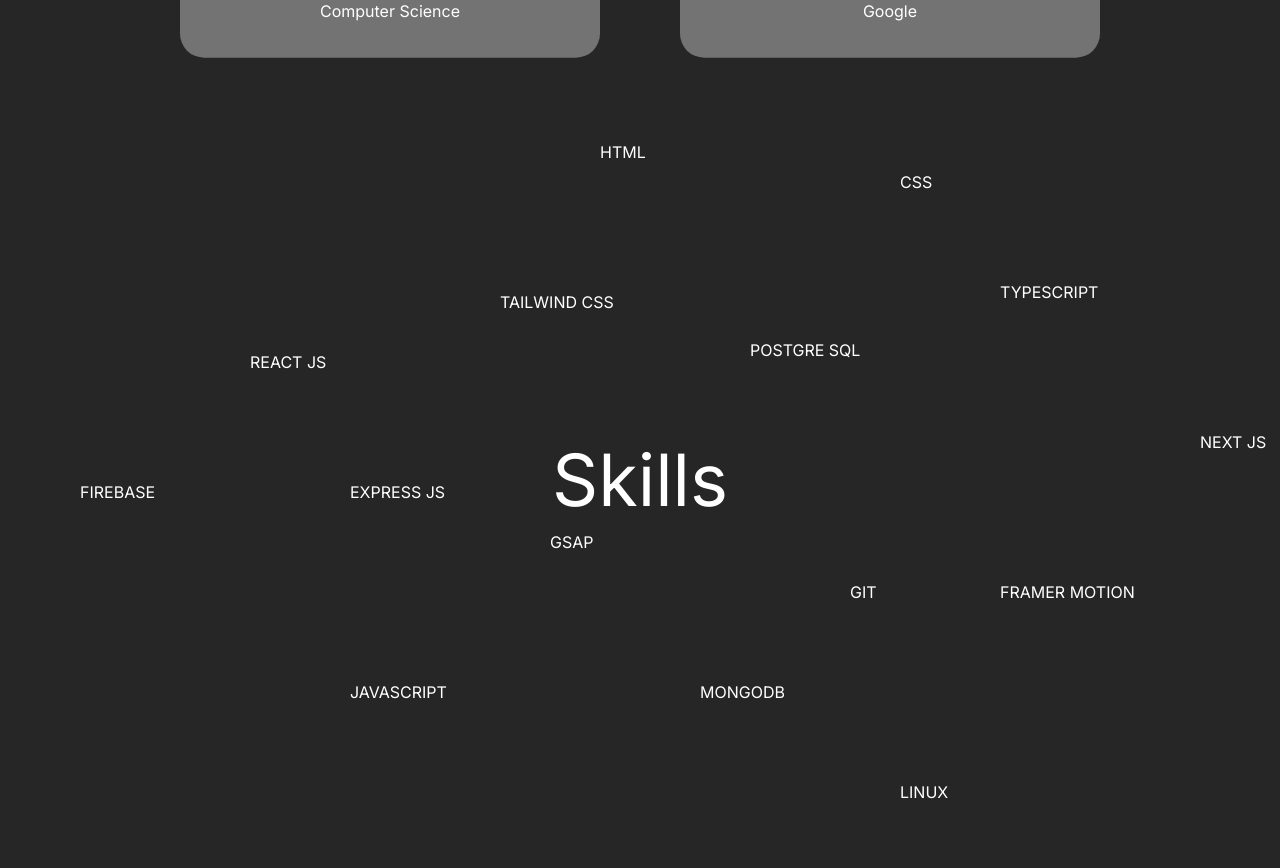
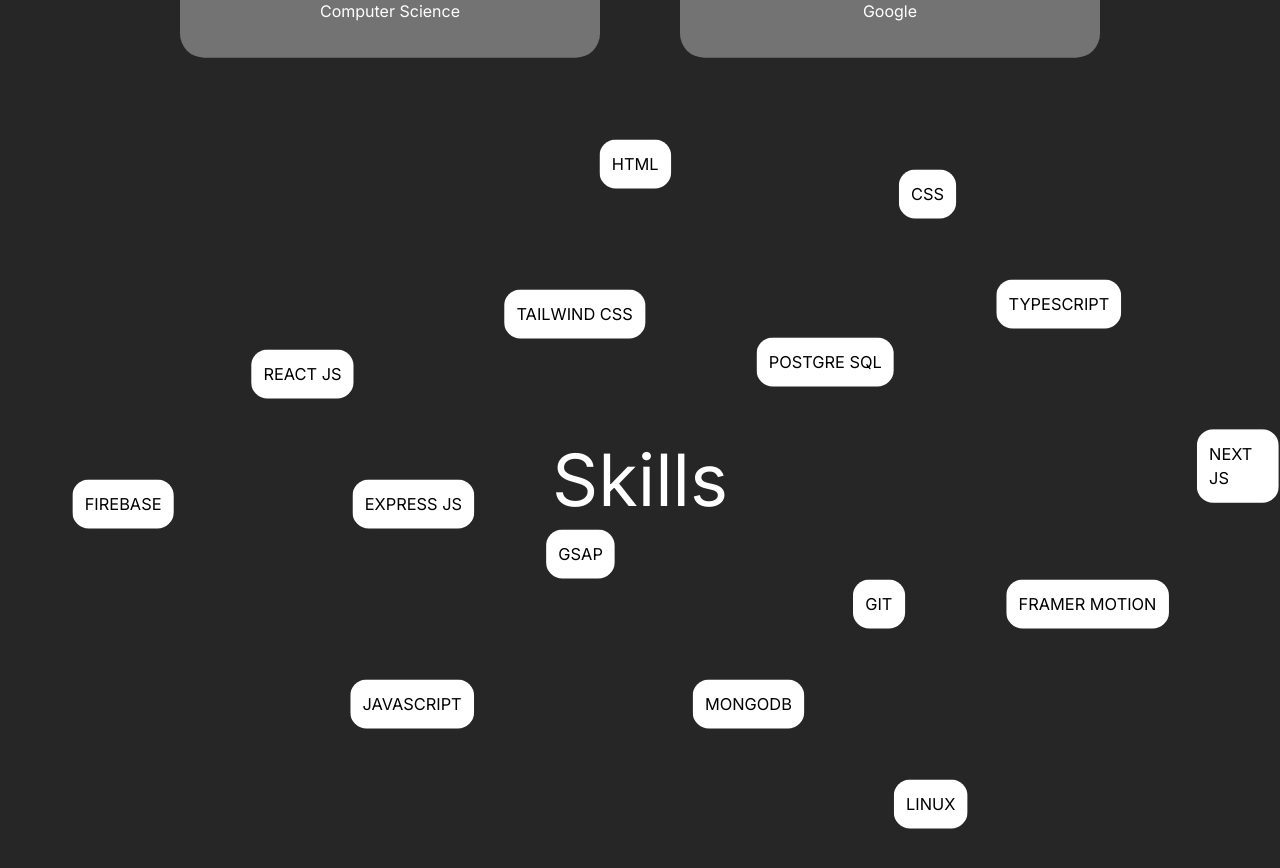
Before and after one commit to HrishikShaji/portfolio-ten, a Next.js app: page / in a window 1280 px wide. Shown: the part 3200-4068 px from the top of the page. Built offline with nearby package versions, Linux system fonts and the light colour scheme.

Commit message:
added infinite animation

```diff
--- a/app/components/Skills.tsx
+++ b/app/components/Skills.tsx
@@ -1,6 +1,7 @@
 import { useEffect, useRef } from "react";
 import { data } from "../lib/data";
 import { cookies } from "next/headers";
+import gsap from "gsap";
 
 const coords = [
 	{ y: 60, x: 600 },
@@ -21,25 +22,36 @@ const coords = [
 	{ y: 700, x: 900 },
 ];
 export const Skills = () => {
-	const skillRefs = useRef<(HTMLHeadingElement | null)[]>([]);
+	const skillRefs = useRef<(HTMLDivElement | null)[]>([]);
 	useEffect(() => {
-		skillRefs.current.forEach((el) => {
-			console.log(el?.offsetTop, el?.offsetLeft);
+		let ctx = gsap.context(() => {
+			gsap.to(skillRefs.current, {
+				ease: "sine.inOut",
+				yoyo: true,
+				duration: 1,
+				scale: 1.1,
+				xPercent: (i) => (i % 2 === 0 ? (i + 1) * 2 : (i + 1) * -2),
+				repeat: -1,
+			});
 		});
+
+		return () => ctx.kill();
 	}, []);
 
 	return (
 		<div className="h-screen relative w-full text-white flex items-center  justify-center ">
 			<h1 className="text-7xl">Skills</h1>
 			{data.skills.data.map((item, i) => (
-				<h1
-					className="absolute"
+				<div
 					style={{ top: `${coords[i].y}px`, left: `${coords[i].x}px` }}
 					ref={(el) => (skillRefs.current[i] = el)}
 					key={i}
+					className="absolute p-3 rounded-2xl bg-white text-black"
 				>
-					{item.name}
-				</h1>
+					<div className="relative ">
+						<h1>{item.name}</h1>
+					</div>
+				</div>
 			))}
 		</div>
 	);
```
